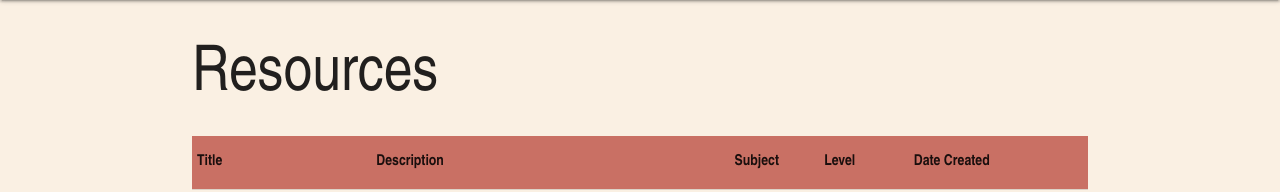
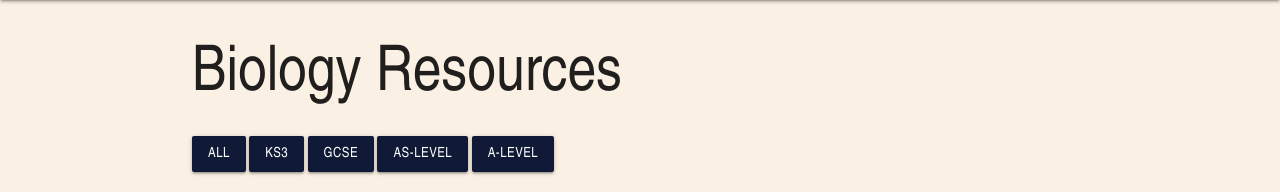
Before and after one commit to sarah2244-4/project-3-teacher-resource-hub, a Flask app: page /subject_page/biology in a window 1280 px wide. Shown: the part 64-256 px from the top of the page. Run offline with Flask 3, Linux system fonts and the light colour scheme; data that the repository does not hold is empty; some libraries are stand-ins or nearby versions.

Commit message:
Added education level filters to each subject page

```diff
--- a/resourcehub/routes.py
+++ b/resourcehub/routes.py
@@ -7,7 +7,7 @@ from resourcehub.models import User, Resource, Comment, Subject, EducationLevel
 from flask_login import login_user, login_required, logout_user, current_user
 from datetime import datetime
 from io import BytesIO
-from sqlalchemy import func
+from sqlalchemy.orm import joinedload
 
 
 
@@ -221,7 +221,6 @@ def view(resource_id):
 @app.route("/subject_page/<subject_name>")
 def subject_page(subject_name):
 
-    education_levels = EducationLevel.query.all()
     resources = Resource.query.all()
 
     subject_resources = []
@@ -233,17 +232,21 @@ def subject_page(subject_name):
     return render_template("subject_page.html", user=current_user, resources=subject_resources)
 
 
-@app.route("/filter_levels/<education_level_name>")
-def filter_levels(education_level_name):
-    """
-    Creates cookie
-    """
-    session["url"] = request.url
+@app.route('/filter/<subject_name>/<education_level>')
+def filter(subject_name, education_level):
+
+    resources = Resource.query.all()
+
+    subject_resources = []
+
+    for resource in resources:
+        if resource.subject.subject_name.lower() == subject_name.lower():
+            if resource.education_level.level.lower() == education_level.lower():
+                subject_resources.append(resource)
+
+    return render_template('subject_page.html', user=current_user, resources=subject_resources)
 
 
-    return render_template(
-        "filter_resources.html",
-        user=current_user)
 
 
 @app.route("/edit_resource/<int:resource_id>", methods=["GET", "POST"])
--- a/resourcehub/static/js/script.js
+++ b/resourcehub/static/js/script.js
@@ -15,8 +15,10 @@ document.addEventListener("DOMContentLoaded", function () {
 	let modals = document.querySelectorAll(".modal");
 	M.Modal.init(modals);
 
+	const formSubmitButton = document.getElementById("formSubmit");
 
-	document.getElementById("formSubmit").addEventListener("click", function (event) {
+	if (formSubmitButton) {
+		formSubmitButton.addEventListener("click", function (event) {
 			// Function to add error messages to form validation without redirecting the form.
 			event.preventDefault(); // Prevent the default form submission
 
@@ -28,7 +30,8 @@ document.addEventListener("DOMContentLoaded", function () {
 			let file = document.getElementById("file").value;
 
 			if (!title) {
-			document.getElementById("errorMessage").innerText = "Please add a title.";
+				document.getElementById("errorMessage").innerText =
+					"Please add a title.";
 				return;
 			}
 
@@ -39,7 +42,8 @@ document.addEventListener("DOMContentLoaded", function () {
 			}
 
 			if (!title) {
-			document.getElementById("errorMessage").innerText = "Please add a title.";
+				document.getElementById("errorMessage").innerText =
+					"Please add a title.";
 				return;
 			}
 			if (!description) {
@@ -49,18 +53,22 @@ document.addEventListener("DOMContentLoaded", function () {
 			}
 			if (!subject || !educationLevel) {
 				// Display an error message on the page
-			document.getElementById("errorMessage").innerText = "Please select both a subject and an education level.";
+				document.getElementById("errorMessage").innerText =
+					"Please select both a subject and an education level.";
 				return;
 			}
 
 			if (!file) {
-			document.getElementById("errorMessage").innerText = "Please upload a file.";
+				document.getElementById("errorMessage").innerText =
+					"Please upload a file.";
 				return;
 			}
 
 			// If validation passes, proceed with form submission
 			document.getElementById("resourceForm").submit();
 		});
+	}
+
 });
 
 
--- a/resourcehub/templates/subject_page.html
+++ b/resourcehub/templates/subject_page.html
@@ -3,7 +3,56 @@
 
 <div class="container">
 
-    <h1>Resources</h1>
+    <!-- Filter resource buttons for each subject page -->
+    {% if request.path in [
+        '/subject_page/biology',
+        '/filter/biology/ks3',
+        '/filter/biology/gcse',
+        '/filter/biology/as-level',
+        '/filter/biology/a-level'
+    ] %}
+        <h1>Biology Resources</h1>
+
+        <div class="btn filter"  onclick="window.location.href='{{ url_for('subject_page', subject_name='biology') }}';">All</div>
+        <div class="btn filter"  onclick="window.location.href='{{ url_for('filter', education_level='ks3', subject_name='biology') }}';">KS3</div>
+        <div class="btn filter"  onclick="window.location.href='{{ url_for('filter', education_level='gcse', subject_name='biology') }}';">GCSE</div>
+        <div class="btn filter"  onclick="window.location.href='{{ url_for('filter', education_level='as-level', subject_name='biology') }}';">AS-Level</div>
+        <div class="btn filter"  onclick="window.location.href='{{ url_for('filter', education_level='a-level', subject_name='biology') }}';">A-Level</div>
+
+    {% elif request.path in [
+        '/subject_page/chemistry',
+        '/filter/chemistry/ks3',
+        '/filter/chemistry/gcse',
+        '/filter/chemistry/as-level',
+        '/filter/chemistry/a-level'
+    ] %}
+        <h1>Chemistry Resources</h1>
+
+        <div class="btn filter"  onclick="window.location.href='{{ url_for('subject_page', subject_name='chemistry') }}';">All</div>
+        <div class="btn filter"  onclick="window.location.href='{{ url_for('filter', education_level='ks3', subject_name='chemistry') }}';">KS3</div>
+        <div class="btn filter"  onclick="window.location.href='{{ url_for('filter', education_level='gcse', subject_name='chemistry') }}';">GCSE</div>
+        <div class="btn filter"  onclick="window.location.href='{{ url_for('filter', education_level='as-level', subject_name='chemistry') }}';">AS-Level</div>
+        <div class="btn filter"  onclick="window.location.href='{{ url_for('filter', education_level='a-level', subject_name='chemistry') }}';">A-Level</div>
+
+    {% elif request.path in [
+        '/subject_page/physics',
+        '/filter/physics/ks3',
+        '/filter/physics/gcse',
+        '/filter/physics/as-level',
+        '/filter/physics/a-level'
+    ] %}
+        <h1>Physics Resources</h1>
+
+        <div class="btn filter"  onclick="window.location.href='{{ url_for('subject_page', subject_name='physics') }}';">All</div>
+        <div class="btn filter"  onclick="window.location.href='{{ url_for('filter', education_level='ks3', subject_name='physics') }}';">KS3</div>
+        <div class="btn filter"  onclick="window.location.href='{{ url_for('filter', education_level='gcse', subject_name='physics') }}';">GCSE</div>
+        <div class="btn filter"  onclick="window.location.href='{{ url_for('filter', education_level='as-level', subject_name='physics') }}';">AS-Level</div>
+        <div class="btn filter"  onclick="window.location.href='{{ url_for('filter', education_level='a-level', subject_name='physics') }}';">A-Level</div>
+
+
+    {% endif %}
+
+
 
     <!-- Table view -->
     <table>
```
Also changed, not shown: README.md, 1 other file. Lines whose indentation alone changed are shown as unchanged.
